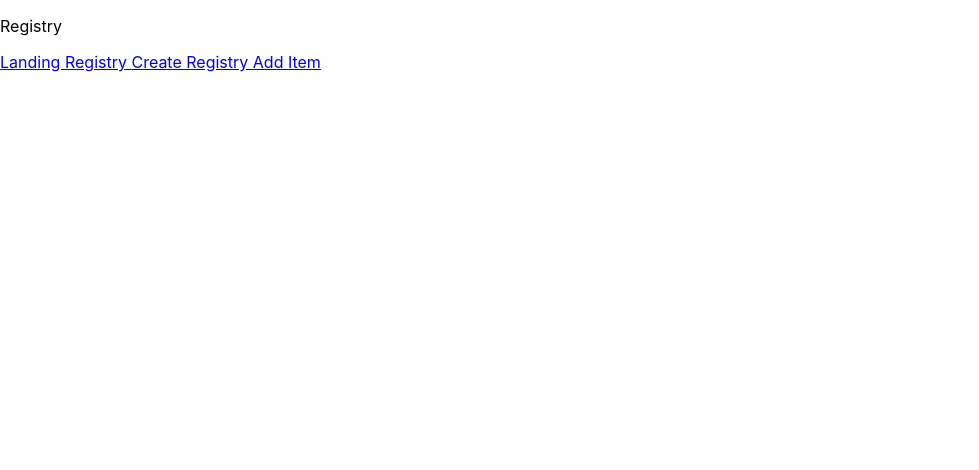
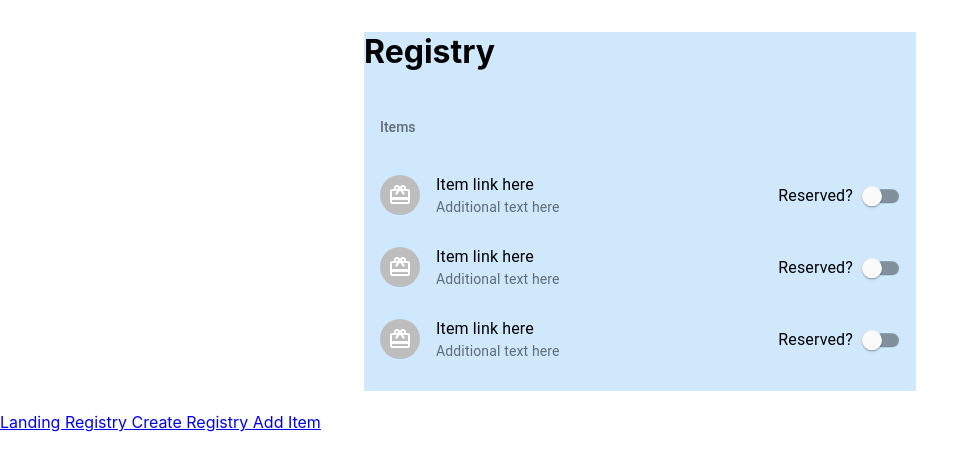
Before and after one commit to ceckles/mv_tiemyknot, a React (Create React App) app: page /registry in a window 1280 px wide. Shown: the top 470 px of the page, without its empty margins (0-979 px from the left). Built offline with nearby package versions, Linux system fonts and the light colour scheme.

Commit message:
Initial Registry.js work (WIP)

```diff
--- a/src/pages/registry.js
+++ b/src/pages/registry.js
@@ -1,16 +1,70 @@
 import React from 'react';
 import { makeStyles } from "@material-ui/core/styles";
+import List from '@material-ui/core/List';
+import ListItem from '@material-ui/core/ListItem';
+import ListItemAvatar from '@material-ui/core/ListItemAvatar';
+import ListItemSecondaryAction from '@material-ui/core/ListItemSecondaryAction';
+import ListItemText from '@material-ui/core/ListItemText';
+import Avatar from '@material-ui/core/Avatar';
+import RedeemIcon from '@material-ui/icons/Redeem';
+import ListSubheader from '@material-ui/core/ListSubheader';
+import FormControlLabel from '@material-ui/core/FormControlLabel';
+import Switch from '@material-ui/core/Switch';
+import Container from '@material-ui/core/Container';
 
 //Styles
-const useStyles = makeStyles((theme) => ({  }));
+const useStyles = makeStyles((theme) => ({ }));
+
+function generate(element) {
+    return [0, 1, 2].map((value) =>
+      React.cloneElement(element, {
+        key: value,
+      }),
+    );
+  }
 
 const Registry = () =>{
         //use styles
         const classes = useStyles();
 
         return(
-            <div><p>Registry</p>
-            </div>);
-};
+            <div><Container maxWidth="sm">
+        <h1  style={{ backgroundColor: '#cfe8fc'}}>
+        <p>Registry</p>
+
+         <List subheader={<ListSubheader>Items</ListSubheader>} className={classes.root}>
+           <List dense="">
+             {generate(
+               <ListItem>
+                 <ListItemAvatar>
+                   <Avatar>
+                     <RedeemIcon />
+                   </Avatar>
+                 </ListItemAvatar>
+                 <ListItemText
+                   primary="Item link here"
+                   secondary={"" ? 'Secondary text' : "Additional text here"}
+                 />
+                 <ListItemSecondaryAction>
+
+                 <FormControlLabel
+                   value="Reserved"
+                   control={<Switch color="primary" />}
+                   label="Reserved?"
+                   labelPlacement="Start"
+                   />
+                 </ListItemSecondaryAction>
+               </ListItem>,
+             )}
+           </List>
+
+         </List>
+         </h1>
+      </Container>
+      </div>
+
+
+
+        )};
 
 export default Registry;
```
Also changed, not shown: 1 other file (tests, documents, lock files or other folders).
